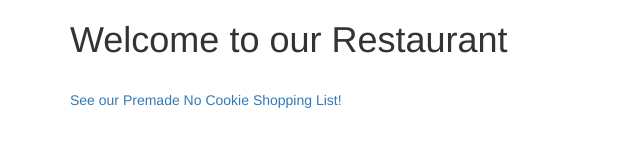
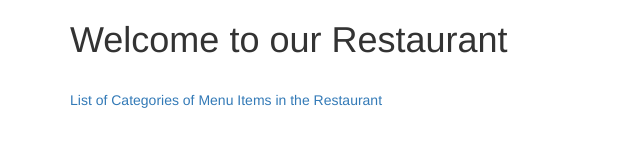
Before and after one commit to vijaysaisharma/Coursera-Assignment4-Vijay, a plain HTML site: page module4-solution/index.html in a window 1280 px wide. Shown: the full height of the page, 0-640 px from the left. Drawn offline with Linux system fonts and the light colour scheme.

Commit message:
updated html

```diff
--- a/module4-solution/src/menuapp/templates/home.template.html
+++ b/module4-solution/src/menuapp/templates/home.template.html
@@ -1 +1 @@
-<a ui-sref="categories">See our Premade No Cookie Shopping List!</a>
+<a ui-sref="categories">List of Categories of Menu Items in the Restaurant</a>
```
Also changed, not shown: module4-solution/src/menuapp/templates/menu-category-detail.template.html (+1 -1 lines).
